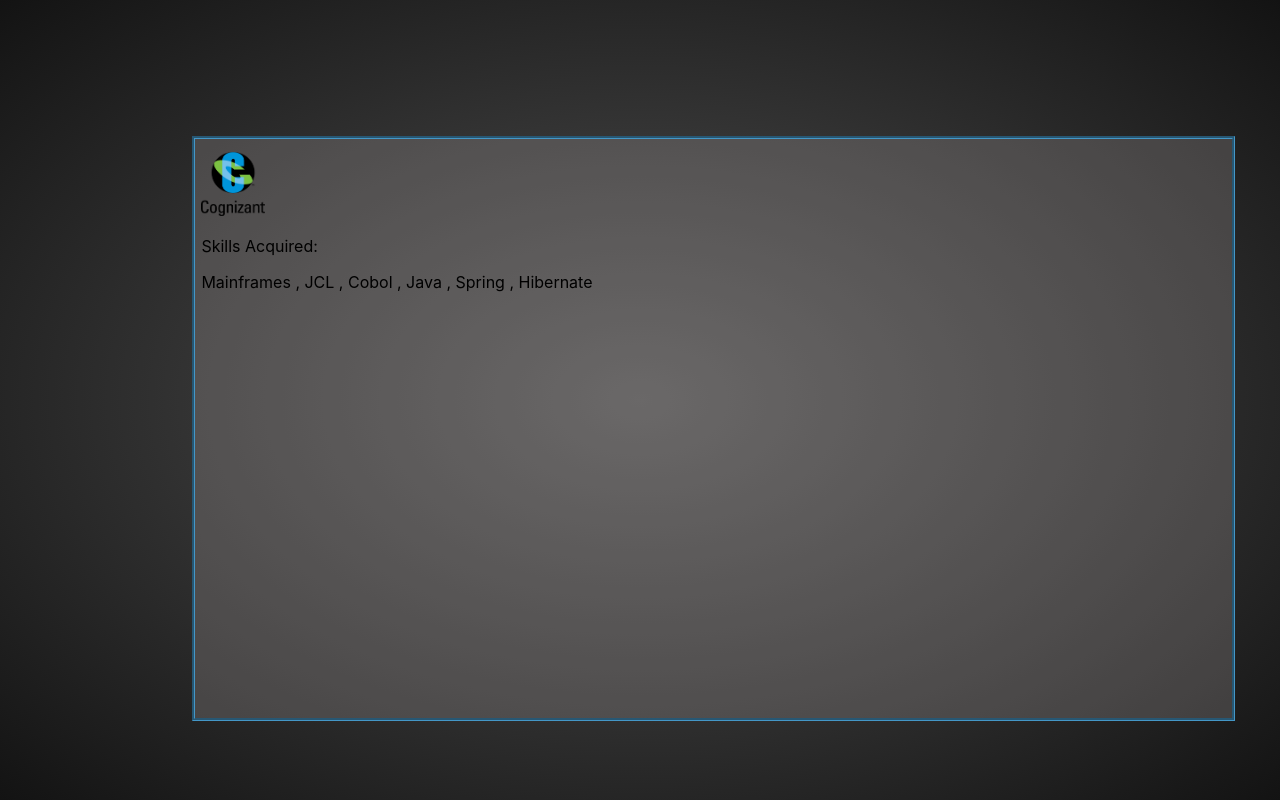
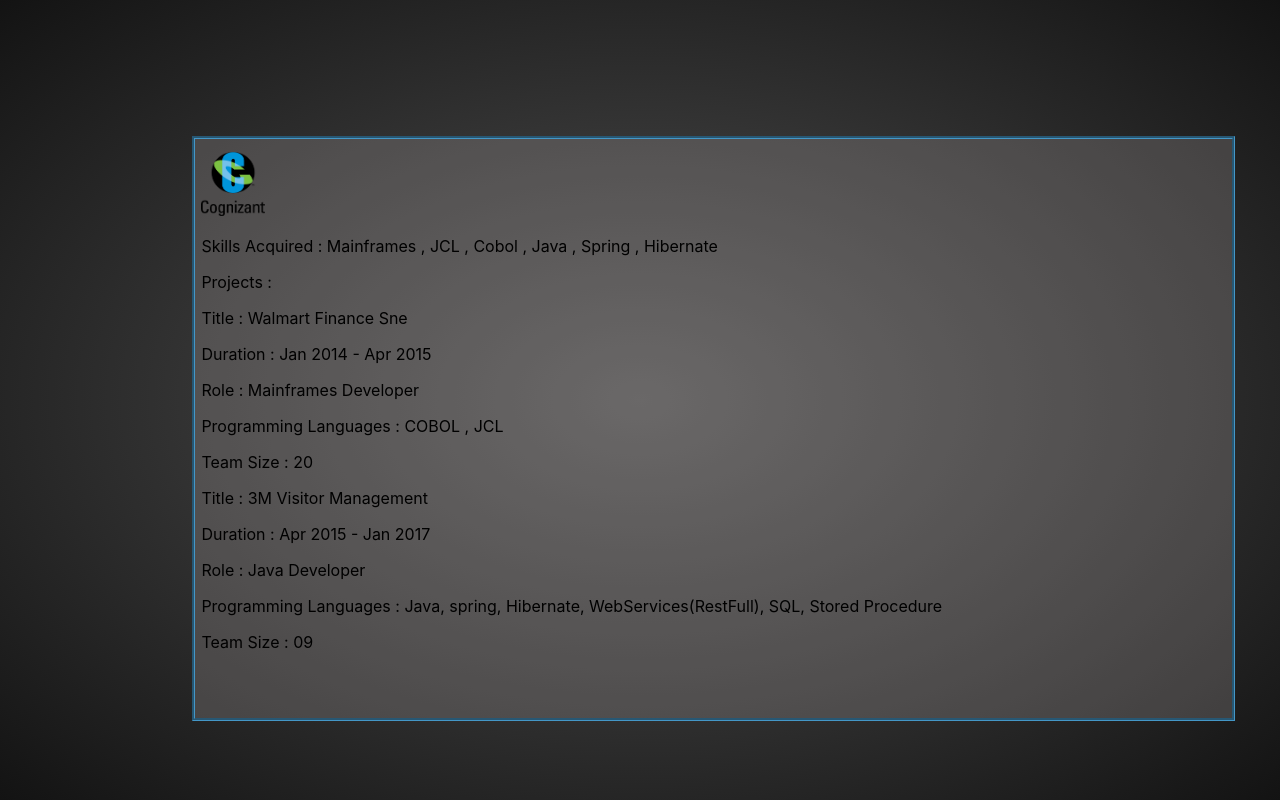
Before and after one commit to chaitanyachinta55/careerDigest, a React (Create React App) app: page / in a window 1280 px wide. Shown: the part 800-1600 px from the top of the page. Built offline with nearby package versions, Linux system fonts and the light colour scheme.

Commit message:
dynamic Detailed Screen

```diff
--- a/src/Components/home/homePage.jsx
+++ b/src/Components/home/homePage.jsx
@@ -4,7 +4,19 @@
     constructor(props){
         super(props);
         this.state = {
-            hideDetailedScroll : false
+            hideDetailedScroll : false,
+            clickedLevel : "Jan 2014 - Jan 2017",
+            experienceData : {
+                "Jan 2014 - Jan 2017" : {"Company": "Cognizant" , "Logo" : "cts_logo.png" , "Skills Acquired" : "Mainframes , JCL , Cobol , Java , Spring , Hibernate" ,
+                    "Projects" : [{"Title" : "Walmart Finance Sne" , "Duration" : "Jan 2014 - Apr 2015" , "Role" : "Mainframes Developer" , "Programming Languages" : "COBOL , JCL" , "Team Size" : 20 },
+                    {"Title" : "3M Visitor Management" , "Duration" : "Apr 2015 - Jan 2017" , "Role" : "Java Developer" , "Programming Languages" : "Java, spring, Hibernate, WebServices(RestFull), SQL, Stored Procedure" , "Team Size" : "09" }
+                    ]},
+                "Feb 2017 - Mar 2018" : {"Company": "Cognizant" , "Logo" : "cts_logo.png" , "Skills Acquired" : "Mainframes , JCL , Cobol , Java , Spring , Hibernate" ,
+                    "Projects" : [{"Title" : "Walmart Finance Sne" , "Duration" : "Jan 2014 - Apr 2015" , "Role" : "Mainframes Developer" , "Programming Languages" : "COBOL , JCL" , "Team Size" : 20 },
+                    {"Title" : "3M Visitor Management" , "Duration" : "Apr 2015 - Jan 2017" , "Role" : "Java Developer" , "Programming Languages" : "Java, spring, Hibernate, WebServices(RestFull), SQL, Stored Procedure" , "Team Size" : "09" }
+                    ]}
+            }
+
         }
         this.timelineClicked = this.timelineClicked.bind(this);
     }
@@ -40,7 +52,8 @@
         })
     }
 
-    timelineClicked(){
+    timelineClicked(eachLevel){
+        this.setState({clickedLevel : eachLevel});
         document.getElementById("timeline").classList.toggle("timelineClicked");
         document.getElementById("detailsPanel").classList.toggle("detailsPanelClicked");
     }
@@ -82,20 +95,38 @@
             <div className="detailedInfo">
                 <div id = "timeline" className="timeline">
                     <ul>
-                        <li>Jun 2019...</li>
+                        {
+                            Object.keys(this.state.experienceData).map(eachLevel => (
+                                <li onClick = {() => this.timelineClicked(eachLevel)} >{eachLevel}</li>
+                            ))
+                        }
+                        {/* <li>Jun 2019...</li>
                         <li>Mar 2018 - Jun 2019</li>
                         <li>Feb 2017 - Mar 2018</li>
-                        <li onClick = {() => this.timelineClicked()} >Jan 2014 - Jan 2017</li>
+                        <li onClick = {() => this.timelineClicked()} >Jan 2014 - Jan 2017</li> */}
                     </ul>
                 </div>
                 <div id = "detailsPanel" className="detailsPanel">
                     <div className="firstcomp">
                         <div>
-                        <img src="/images/cts_logo.png" alt="" className="firstlogo"/>
-                        <div className="closeDetais" onClick = {() => this.timelineClicked()}>X</div>
+                            <img src = {"/images/"+this.state.experienceData[this.state.clickedLevel].Logo} alt="" className="firstlogo"></img>
+                            <div className="closeDetais" onClick = {() => this.timelineClicked()}>X</div>
                         </div>
-                        <p>Skills Acquired:</p>
-                        Mainframes , JCL , Cobol , Java , Spring , Hibernate
+                        {/* <div className="skillAcquired">Skill Acquired : Mainframes , JCL , Cobol , Java , Spring , Hibernate</div> */}
+                        {Object.keys(this.state.experienceData[this.state.clickedLevel]).map(eachData => (
+                            "Projects" !== eachData && "Logo" !== eachData && "Company" !== eachData ?
+                            <p>{eachData} : {this.state.experienceData[this.state.clickedLevel][eachData]}</p>
+                            :
+                            "Projects" === eachData ?
+
+                            <p>{eachData} : {this.state.experienceData[this.state.clickedLevel][eachData].map(eachProject => (
+                                Object.keys(eachProject).map( each => (
+                                    <p>{each} : {eachProject[each]}</p>
+                                ))
+                            ))}</p>
+                            :
+                            <></>
+                        ))}
                     </div>
                 </div>
             </div>
```
